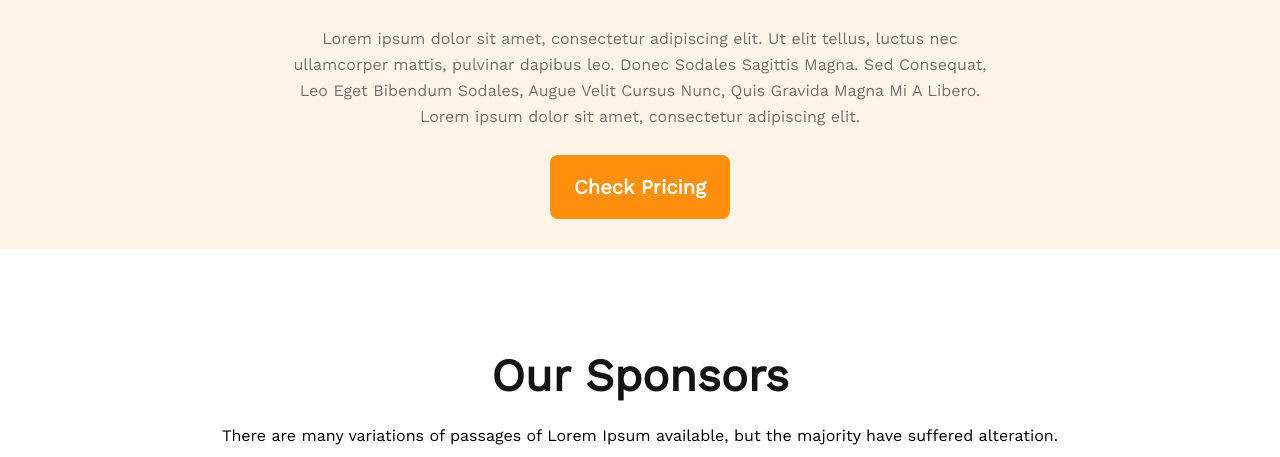
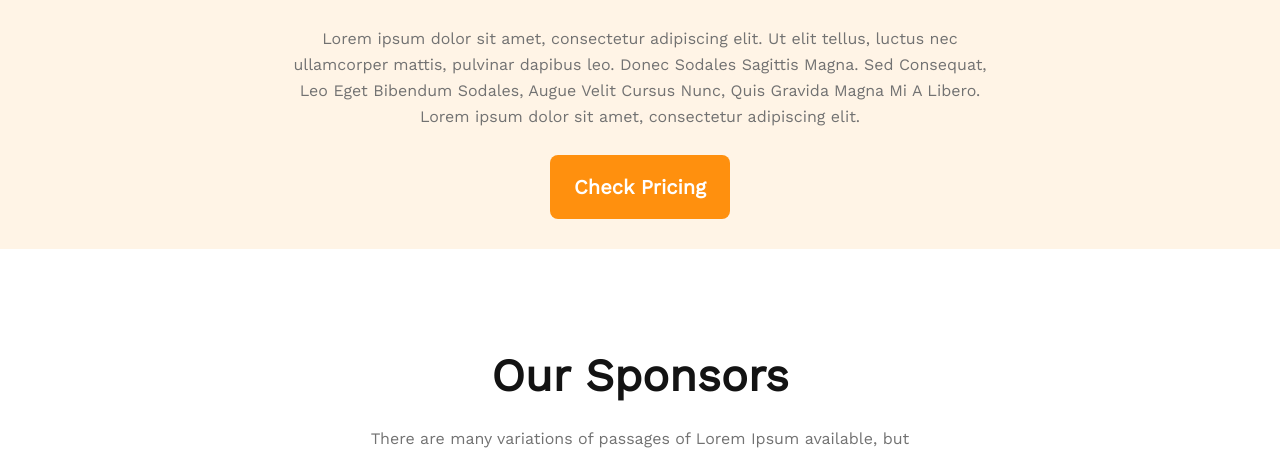
Before and after one commit to Shahriar1212/G3-Architects-Assignment-2, a plain HTML site: page index.html in a window 1280 px wide. Shown: the part 3424-3881 px from the top of the page. Drawn offline with nearby package versions, Linux system fonts and the light colour scheme.

Commit message:
Update main.css

```diff
--- a/styles/main.css
+++ b/styles/main.css
@@ -336,7 +336,7 @@ main {
   padding-bottom: 24px;
   color: #131313;
 }
-.sponsor-description {
+.sopnsor-description {
   font-family: "Work Sans";
   font-style: normal;
   font-weight: 400;
```
